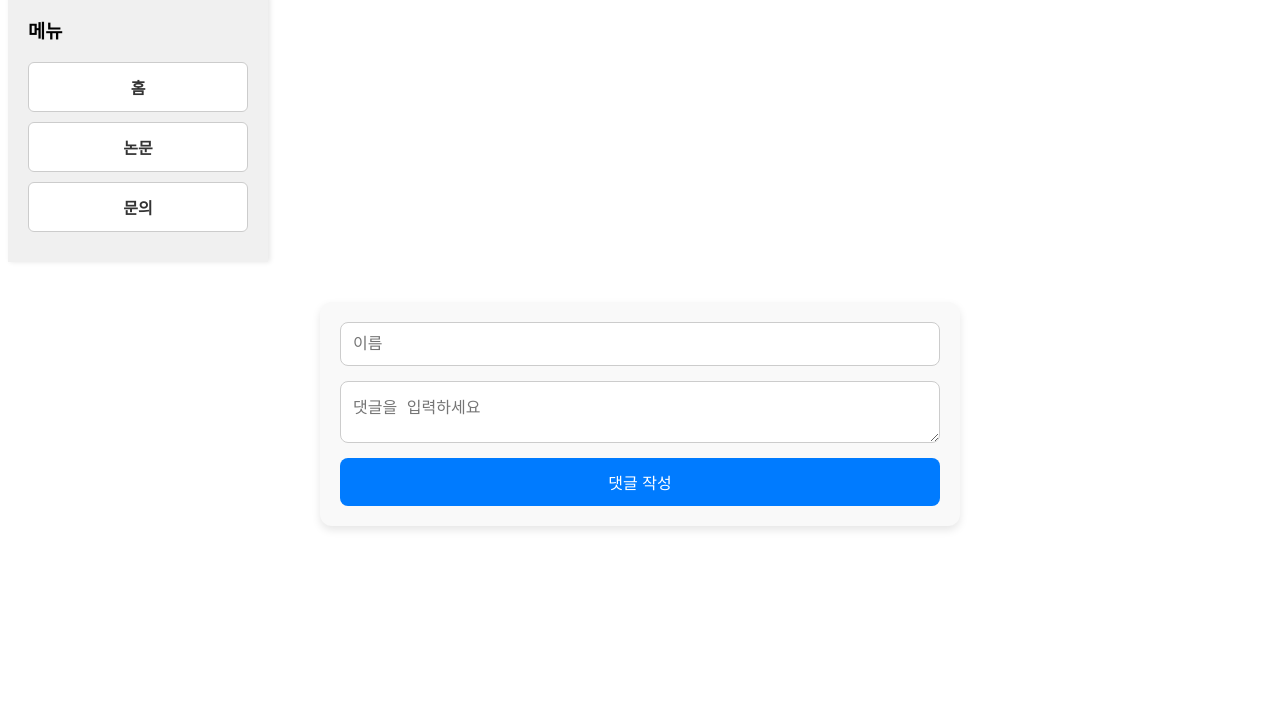
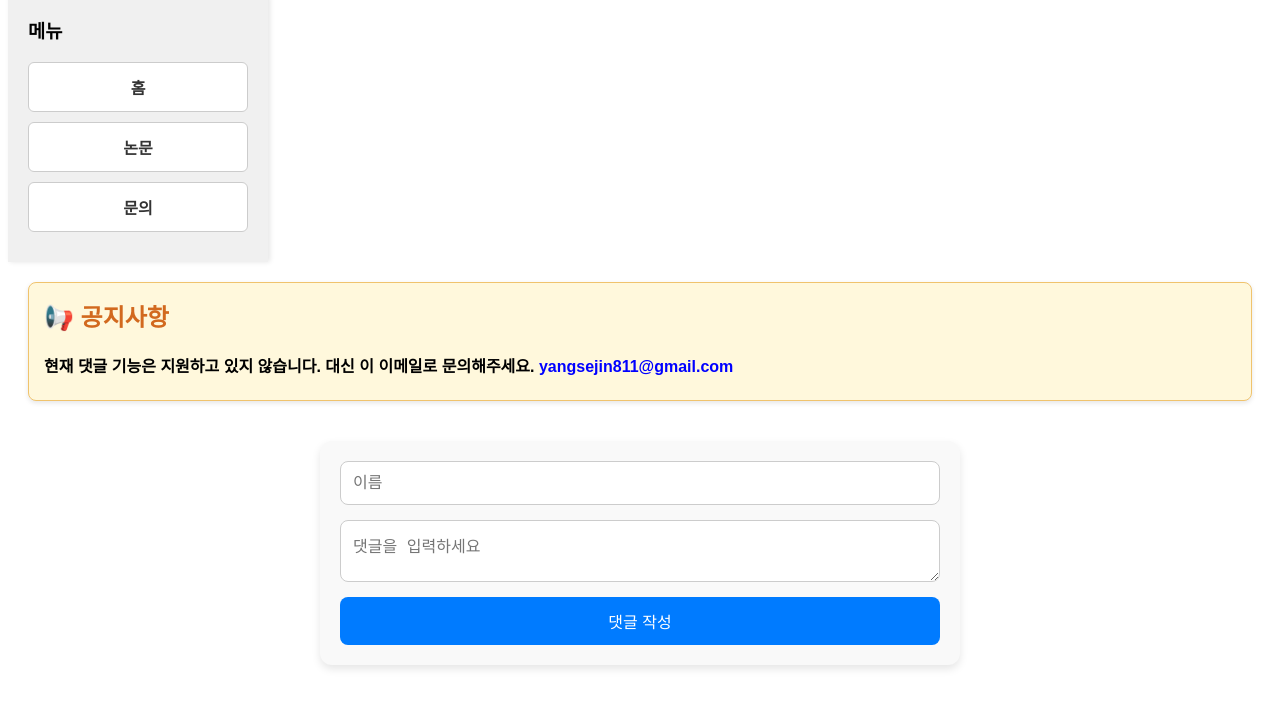
Before and after one commit to sejin811/DBpiaje, a website: page ask.html in a window 1280 px wide. Shown: the part 132-834 px from the top of the page. Before the commit the page ends 800 px from the top, so only its background shows below. Drawn offline with Linux system fonts and the light colour scheme; no server answers.

Commit message:
ask.html에 공지사항 추가

```diff
--- a/ask.html
+++ b/ask.html
@@ -70,6 +70,17 @@
   <a class="menu-button" href="/ask.html">문의</a>
   </aside>
 
+
+
+
+
+<!-- 공지사항 -->
+<div class="notice-box">
+  <h2>📢 공지사항</h2>
+  <b>현재 댓글 기능은 지원하고 있지 않습니다. 대신 이 이메일로 문의해주세요. <b style="color: blue;">yangsejin811@gmail.com</b></p>
+</div>
+
+
 <form id="commentForm">
   <input type="text" name="name" placeholder="이름" required>
   <textarea name="comment" placeholder="댓글을 입력하세요" required></textarea>
--- a/style2.css
+++ b/style2.css
@@ -167,3 +167,24 @@
 .comment-card button.delete-button:hover {
   background-color: #b02a37;
 }
+
+/*공지사항*/
+.notice-box {
+  background-color: #fff8dc;
+  border: 1px solid #f0c36d;
+  padding: 15px;
+  margin: 20px;
+  border-radius: 8px;
+  font-family: 'Arial', sans-serif;
+  box-shadow: 0 2px 5px rgba(0, 0, 0, 0.1);
+}
+
+.notice-box h2 {
+  margin-top: 0;
+  color: #d2691e;
+}
+
+.notice-box p {
+  margin: 8px 0 0;
+  font-size: 0.95rem;
+}
```
